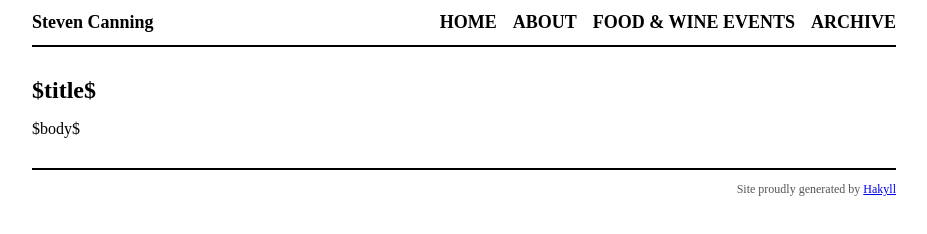
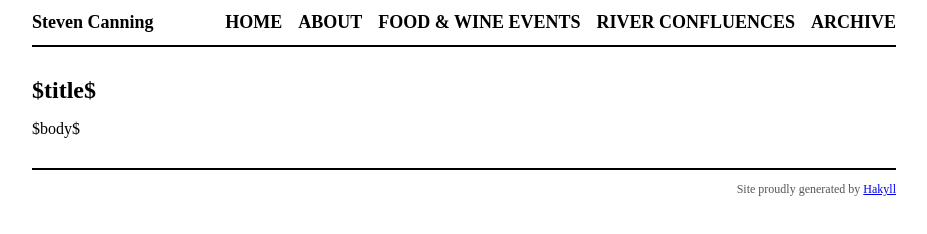
Before and after one commit to vizcacha/vizcacha.github.io, a plain HTML site: page templates/default.html in a window 1280 px wide. Shown: the whole page, without its empty margins (176-1103 px from the left). Drawn offline with Linux system fonts and the light colour scheme.

Commit message:
River confluences page is live

```diff
--- a/templates/default.html
+++ b/templates/default.html
@@ -16,6 +16,7 @@
                 <a href="/">Home</a>
                 <a href="/about.html">About</a>
                 <a href="/events.html">Food & Wine Events</a>
+                <a href="/confluences.html">River Confluences</a>
                 <a href="/archive.html">Archive</a>
             </div>
         </div>
```
Also changed, not shown: 2 other files.
